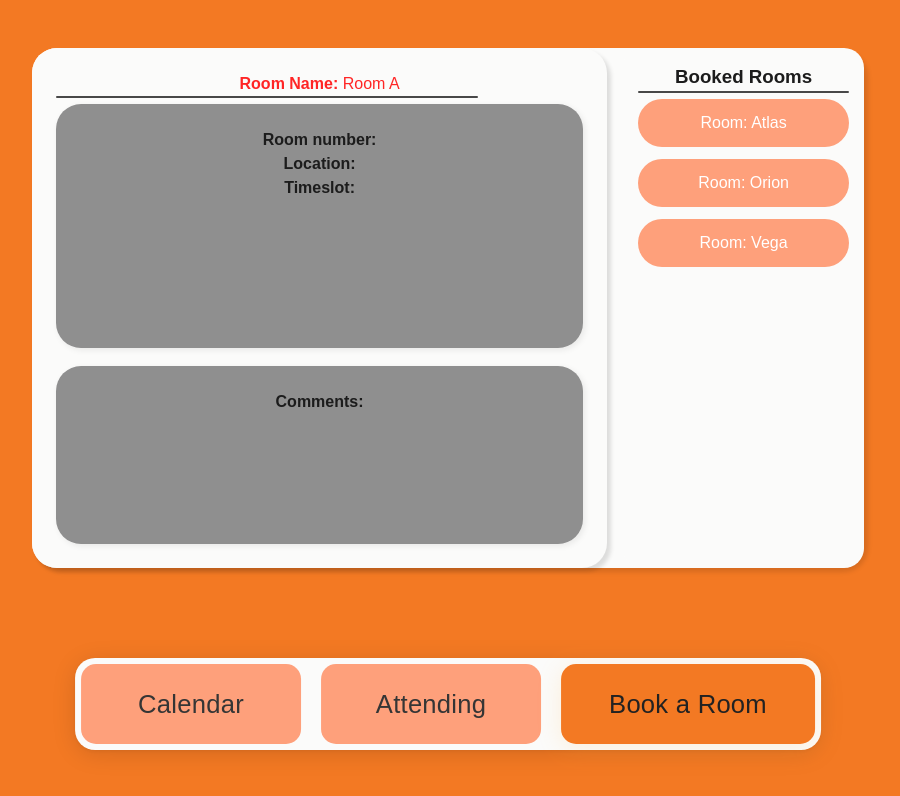
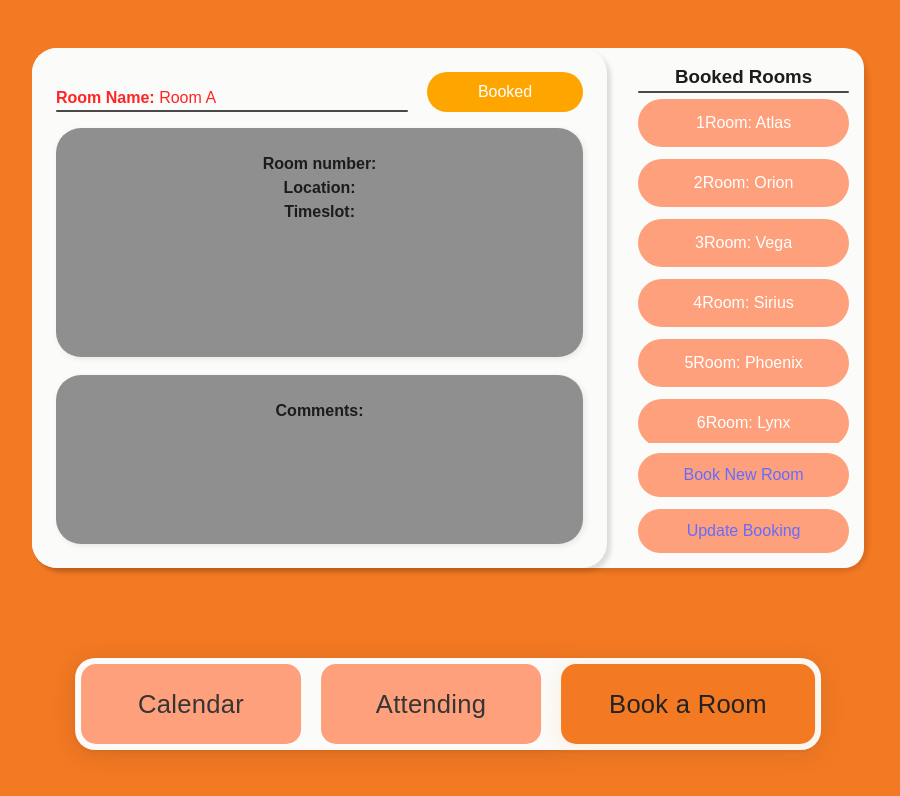
Before and after one commit to ItsADanny/HR.WebDev-CalendarApp, a React (Vite) app in the folder OCalendar/: page /book-a-room in a window 1280 px wide. Shown: the top 796 px of the page, without its empty margins (192-1092 px from the left). Built offline with nearby package versions, Linux system fonts and the light colour scheme.

Commit message:
added the nav in book a room

```diff
--- a/OCalendar/src/App.tsx
+++ b/OCalendar/src/App.tsx
@@ -8,6 +8,7 @@ import Calendar from './pages/Calendar.tsx'
 import Attending from './pages/Attending.tsx'
 import BookaRoom from './pages/BookaRoom.tsx'
 import NewRoom from './pages/NewRoom.tsx'
+import UpdateRoom from './pages/UpdateRoom.tsx'
 
 
 function App() {
@@ -22,7 +23,7 @@ function App() {
 
         <Route path="/book-a-room" element={<BookaRoom />}>
           <Route path="new-room" element={<NewRoom />} />
-          <Route path="new-room" element={<NewRoom />} />
+          <Route path="update-booking" element={<UpdateRoom />} />
         </Route>
       </Routes>
       { isLoggedIn ? <NavbarLoggedIn /> : <Navbar /> }
--- a/OCalendar/src/components/BookaRoomComp/BookRoomList.tsx
+++ b/OCalendar/src/components/BookaRoomComp/BookRoomList.tsx
@@ -4,6 +4,7 @@ function BookRoomList({ bookedRooms } : { bookedRooms: any[] }) {
             {bookedRooms.map((booking: any, index: number) => (
                 <div key={index} className="BookRoomList__item">
                     <p>
+                        {booking.id}
                         Room: {booking.roomName}
                         {/* Booked By: {booking.bookedBy}
                         Date: {booking.date} */}
--- a/OCalendar/src/components/BookedRooms.tsx
+++ b/OCalendar/src/components/BookedRooms.tsx
@@ -1,3 +1,4 @@
+import { NavLink, Outlet } from 'react-router-dom';
 import '../stylesheets/BookedRooms.css';
 import BookRoomList from './BookaRoomComp/BookRoomList';
 
@@ -5,6 +6,10 @@ const dummyBookedRooms = [
   { id: '1', roomName: 'Atlas', roomNumber: 'A101', location: '1st floor', timeSlot: '09:00 - 10:00', bookedBy: 'Alice' },
   { id: '2', roomName: 'Orion', roomNumber: 'B202', location: '2nd floor', timeSlot: '11:00 - 12:00', bookedBy: 'Bob' },
   { id: '3', roomName: 'Vega', roomNumber: 'C303', location: '3rd floor', timeSlot: '14:00 - 15:00', bookedBy: 'Carol' },
+  { id: '4', roomName: 'Sirius', roomNumber: 'D404', location: '4th floor', timeSlot: '16:00 - 17:00', bookedBy: 'Dave' },
+  { id: '5', roomName: 'Phoenix', roomNumber: 'E505', location: '5th floor', timeSlot: '13:00 - 14:00', bookedBy: 'Eve' },
+  { id: '6', roomName: 'Lynx', roomNumber: 'F606', location: '6th floor', timeSlot: '15:00 - 16:00', bookedBy: 'Frank' },
+  { id: '7', roomName: 'Hydra', roomNumber: 'G707', location: '7th floor', timeSlot: '10:00 - 11:00', bookedBy: 'Grace' },
 ];
 
 function BookedRooms() {
@@ -16,7 +21,11 @@ function BookedRooms() {
             {/** component to list booked rooms will go here */}
             <BookRoomList bookedRooms={dummyBookedRooms} />
 
-
+            <nav className="BookedRooms__NavContainer">
+                <NavLink to="new-room" className="BookedRooms__nav-link">Book New Room</NavLink>
+                <NavLink to="update-booking" className="BookedRooms__nav-link">Update Booking</NavLink>
+            </nav>
+            <Outlet />
         </div>
     );
 }
--- a/OCalendar/src/components/NavbarLoggedIn.tsx
+++ b/OCalendar/src/components/NavbarLoggedIn.tsx
@@ -4,7 +4,7 @@ import '../stylesheets/Navbar.css';
 function Navbar() {
     return (
         <>
-            <nav>
+            <nav className="navbar">
                 <NavLink to="/calendar" className="nav-link">Calendar</NavLink>
                 <NavLink to="/attending" className="nav-link">Attending</NavLink>
                 <NavLink to="/book-a-room" className="nav-link">Book a Room</NavLink>
--- a/OCalendar/src/components/RoomDetails.tsx
+++ b/OCalendar/src/components/RoomDetails.tsx
@@ -6,8 +6,11 @@ function RoomDetails({ booking }: { booking: any }) {
     return (
         <div className="RoomDetails">
             <div className="RoomDetails__titleContainer">
-                <p className="RoomDetails__info"><strong>Room Name:</strong> {booking.roomName}</p>
-                <div className="RoomDetails__underline"></div>
+                <div className="RoomDetails__title-content">
+                    <p className="RoomDetails__info"><strong>Room Name:</strong> {booking.roomName}</p>
+                    <div className="RoomDetails__underline"></div>
+                </div>
+                <button className="RoomDetails__booked-btn">Booked</button>
             </div>
 
             <div className="RoomDetails__cards-container">
--- /dev/null
+++ b/OCalendar/src/pages/UpdateRoom.tsx
@@ -0,0 +1,10 @@
+
+function UpdateRoom() {
+    return(
+        <div>
+            <h1>Update Room</h1>
+        </div>
+    )
+}
+
+export default UpdateRoom;
--- a/OCalendar/src/stylesheets/BookedRooms.css
+++ b/OCalendar/src/stylesheets/BookedRooms.css
@@ -6,13 +6,12 @@
     margin-bottom: 6px;  /* Space under the underline */
 }
 
+/* Booked rooms list */
 .BookRoomList__container {
     display: flex;
     flex-direction: column;
     gap: 12px;
-    max-height: 200px;
     overflow-y: auto;
-    flex: 1;
 }
 
 .BookRoomList__item {
@@ -28,3 +27,34 @@
 .BookRoomList__item:focus {
     background: var(--OrangeCompany_Orange);
 }
+/* Booked rooms list */
+
+.BookedRooms__container {
+    display: flex;
+    flex-direction: column;
+    height: 100%;
+}
+
+.BookedRooms__NavContainer {
+    display: flex;
+    flex-direction: column;
+    gap: 12px;
+    padding: 0;
+    padding-top: 10px;
+    align-items: center;
+    margin-top: auto;
+}
+
+.BookedRooms__nav-link {
+    width: 100%;
+    padding: 10px 10px;
+    background: var(--OrangeCompany_LightOrange);
+    border-radius: 9999px;
+    cursor: pointer;
+    text-align: center;
+}
+
+.BookedRooms__nav-link:hover,
+.BookedRooms__nav-link:focus {
+    background: var(--OrangeCompany_Orange);
+}
--- a/OCalendar/src/stylesheets/Navbar.css
+++ b/OCalendar/src/stylesheets/Navbar.css
@@ -24,7 +24,7 @@
     box-sizing: border-box;
 }
 
-nav {
+.navbar {
     position: fixed;
     left: 50%;
     bottom: 50px;
--- a/OCalendar/src/stylesheets/RoomDetails.css
+++ b/OCalendar/src/stylesheets/RoomDetails.css
@@ -5,16 +5,41 @@
     width: 100%;
 }
 
+.RoomDetails__titleContainer {
+    display: flex;
+    align-items: flex-end;
+    margin-bottom: 10px;
+}
+
+.RoomDetails__title-content {
+    display: flex;
+    flex-direction: column;
+    flex: 1;
+}
+
 .RoomDetails__info {
     color: #ff2525;
+    text-align: left;
 }
 
 .RoomDetails__underline {
-    width: 80%;
+    width: 95%;
     height: 2px;
     background: #111111c2;
     border-radius: 1px; /* rounded edges */
     margin-bottom: 6px;  /* Space under the underline */
+}
+
+.RoomDetails__booked-btn {
+    background: orange; /* NEEDS TO BE SWITCHED ON AND OFF IF YOU BOOK? */
+    color: #fff;
+    border-radius: 9999px;
+    padding: 10px 50px; /* Puffing the button */
+    font-size: 1rem;
+    font-weight: 500;
+    cursor: pointer;
+    align-self: flex-start;
+    margin-bottom: 6px;
 }
 
 .RoomDetails__cards-container {
```
